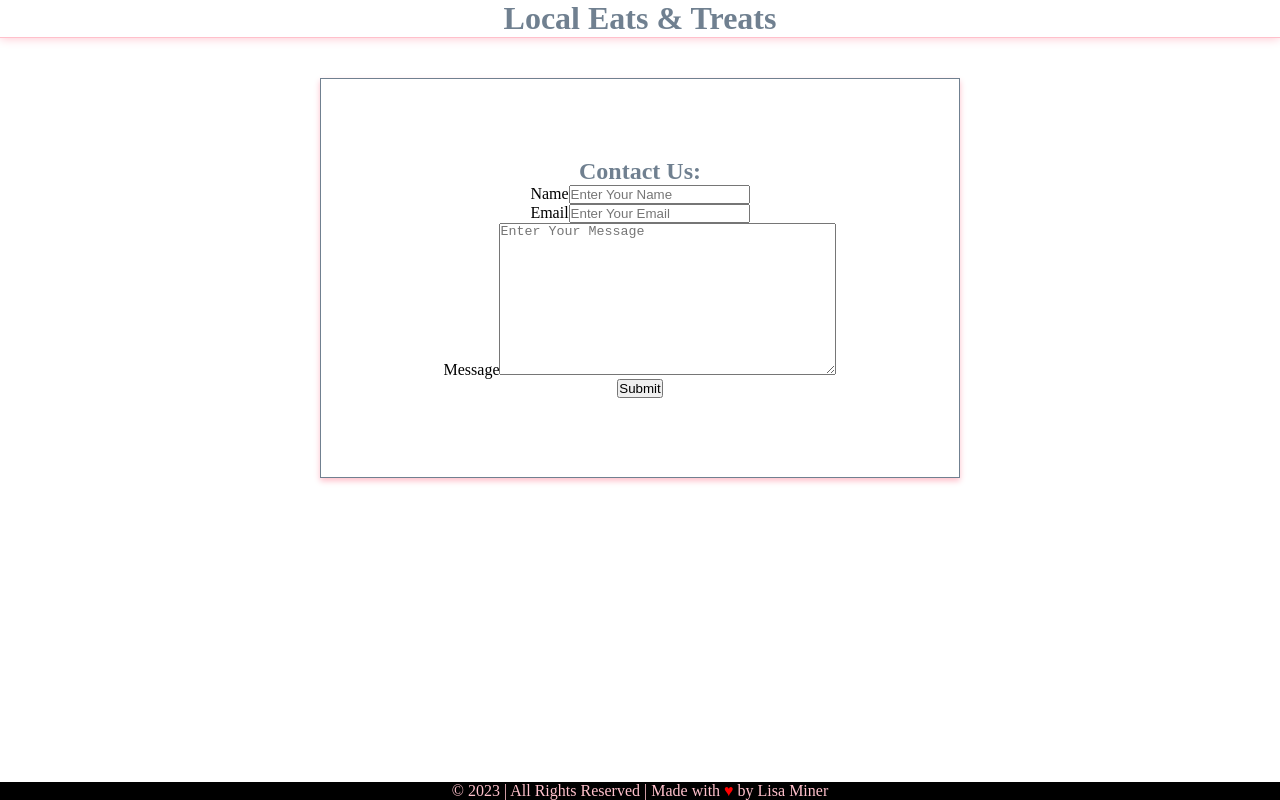
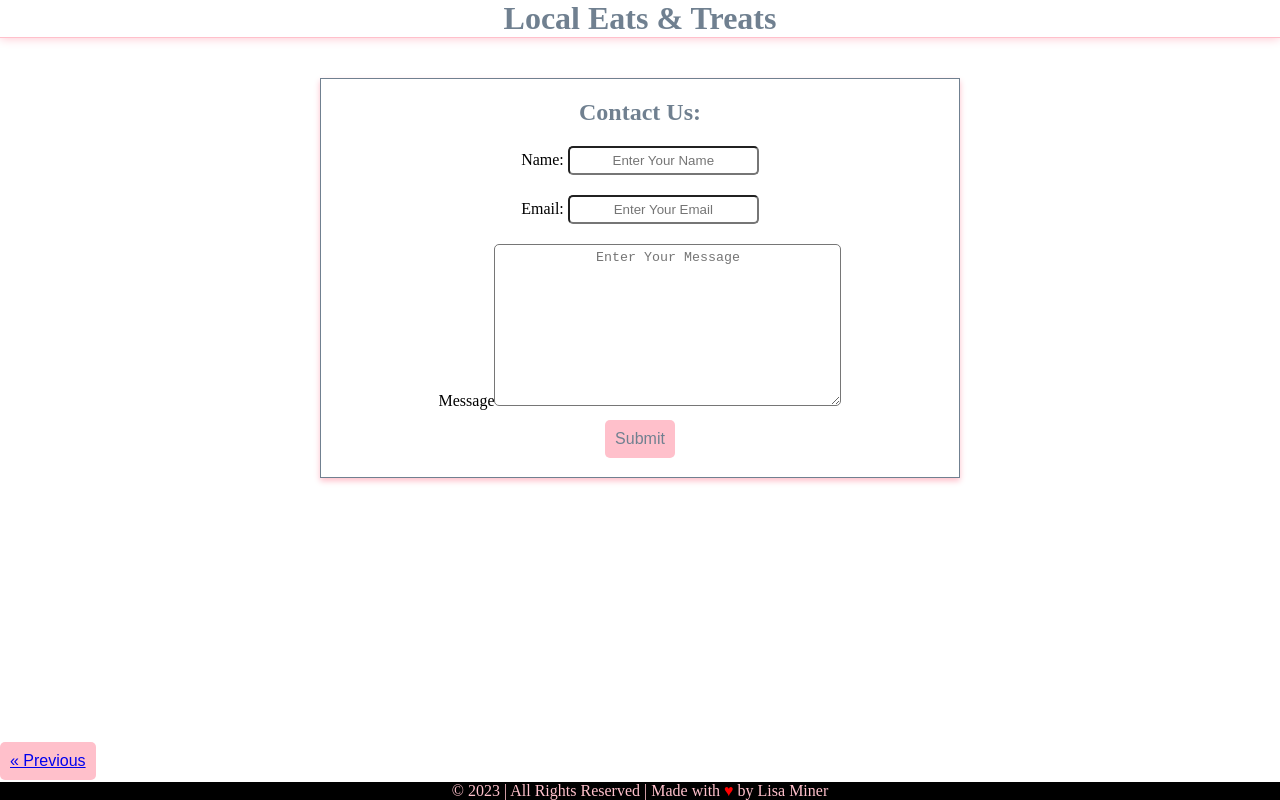
Before and after one commit to midnightmoet/food_truck_locator_app, a React (Create React App) app: page /contact in a window 1280 px wide. Built offline with nearby package versions, Linux system fonts and the light colour scheme.

Commit message:
Added map but need to change location

```diff
--- a/src/constants/backbutton/backbutton.css
+++ b/src/constants/backbutton/backbutton.css
@@ -22,6 +22,7 @@
     color: slategray;
     font-size: 1rem;
     cursor: pointer;
+    margin-bottom: 20px;
     /* margin-right:10px; */
 }
 
--- a/src/constants/map/Map.jsx
+++ b/src/constants/map/Map.jsx
@@ -6,6 +6,23 @@ const Map = () => {
     <div className='map'>
       <h1>Map</h1>
       <p>Let's find something good to eat:</p>
+      <iframe
+
+        src="https://www.google.com/maps/embed?pb=!1m18!1m12!1m3!1d3022.630742821737!2d-73.986884684593!3d40.756054979328!2m3!1f0!2f0!3f0!3m2!1i1024!2i768!4f13.1
+
+        !3m3!1m2!1s0x89c259a6d5c5e6d7%3A0x9b0b9b0b9b0b9b0b!2sTimes%20Square!5e0!3m2!1sen!2sus!4v1629788518800!5m2!1sen!2sus"
+
+        width="500"
+
+        height="450"
+
+        className='map-actual'
+
+        allowfullscreen=""
+
+        loading="lazy"
+
+      ></iframe>
     </div>
   )
 }
--- a/src/constants/map/map.css
+++ b/src/constants/map/map.css
@@ -10,6 +10,17 @@
     width: 80%;
     margin-top: 50px;
     height: 80vh;
+    border: 1px solid slategray;
+    box-shadow: 0 0 10px pink;
+}
+
+.map-actual {
+    position: relative;
+    left: 10%;
+    right: 10%;
+    width: 80%;
+    margin-top: 10px;
+    height: 65vh;
     border: 1px solid slategray;
     box-shadow: 0 0 10px pink;
 }
--- a/src/pages/contact/Contact.jsx
+++ b/src/pages/contact/Contact.jsx
@@ -2,6 +2,7 @@ import React from "react";
 import "./contact.css";
 import Header from "../../constants/header/Header";
 import Footer from "../../constants/footer/Footer";
+import Backbutton from "../../constants/backbutton/BackButton";
 
 const Contact = () => {
 	return (
@@ -10,14 +11,14 @@ const Contact = () => {
 			<div>
 			<section class="contact" id="contact">
 				<div class="contact-form-container">
-				<h2>Contact Us:</h2>
+				<h2 className="contact-header">Contact Us:</h2>
 					<div class="contact-form">
 						<form
 							action="https://formspree.io/f/mdovjavr"
 							method="POST"
 						>
 							<div class="form-control">
-								<label for="name">Name</label>
+								<label for="name">Name: </label>
 								<input
 									type="text"
 									id="name"
@@ -28,7 +29,7 @@ const Contact = () => {
 								/>
 							</div>
 							<div class="form-control">
-								<label for="email">Email</label>
+								<label for="email">Email: </label>
 								<input
 									type="email"
 									id="email"
@@ -50,18 +51,19 @@ const Contact = () => {
 									required
 								></textarea>
 							</div>
-							<input
+							<button
 								className="contact-btn"
 								type="submit"
 								value="Submit"
 								id="submit-btn"
-								class="submit-btn"
-							/>
+								class="submit-btn">Submit</button>
+
 						</form>
 					</div>
 				</div>
 			</section>
 		</div>
+		<Backbutton />
 		<Footer />
 		</>
 	);
--- a/src/pages/contact/contact.css
+++ b/src/pages/contact/contact.css
@@ -9,7 +9,7 @@
     /* box-shadow: 0 0 10px pink; */
     color: slategray;
     margin: 0px;
-    padding: 10px auto;
+    padding: 10px;
     text-align: center;
 }
 
@@ -27,7 +27,11 @@
     box-shadow: 0 3px 6px pink;
 }
 
-.contact-btn {
+.form-control {
+    padding: 10px;
+}
+
+button {
     background: pink;
     color: slategray;
     border: none;
@@ -36,3 +40,23 @@
     padding: 10px;
     margin-bottom: 10px;
 }
+
+button:hover {
+    background: slategray;
+    color: pink;
+}
+
+.input-field {
+    text-align: center;
+    padding: 5px;
+    border-radius: 5px;
+    cursor: pointer;
+}
+
+.input-field:focus {
+    outline: none;
+}
+
+.input-field:hover {
+    border: 1px solid pink;
+}
```
